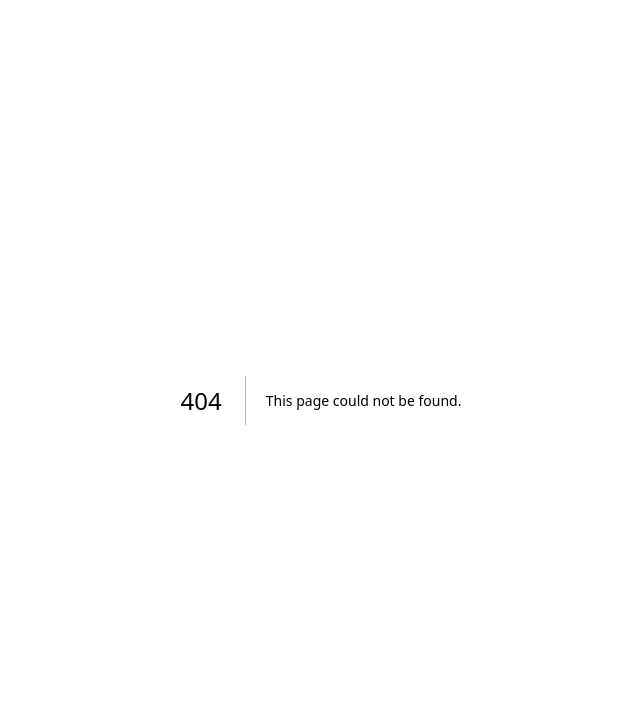
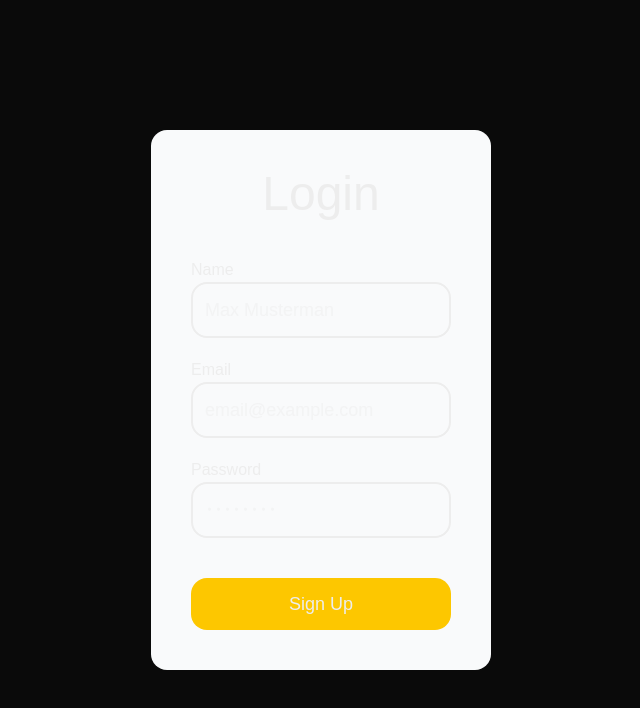
Before and after one commit to CoolV3/another-login-system, a Next.js app: page /signup in a window 1280 px wide. Before the commit this address had no page. Shown: the top 708 px of the page, without its empty margins (319-959 px from the left). Built offline with nearby package versions, Linux system fonts and the light colour scheme; no server answers.

Commit message:
Added the sign up form.

```diff
--- a/app/login/page.tsx
+++ b/app/login/page.tsx
@@ -1,3 +1,5 @@
+"use client"
+
 import LoginForm from "@/components/loginForm";
 
 
--- /dev/null
+++ b/app/signup/page.tsx
@@ -0,0 +1,12 @@
+"use client"
+
+import SignupForm from "@/components/signupForm";
+
+
+export default function signupPage() {
+
+
+    return (
+        <SignupForm/>
+    )
+}
--- /dev/null
+++ b/components/signupForm.tsx
@@ -0,0 +1,80 @@
+"use client"
+
+import {register} from "@/app/actions/auth";
+import {SubmitEventHandler, useState} from "react";
+
+
+
+
+export default function SignupForm() {
+    const [name, setName] = useState("")
+    const [email, setEmail] = useState("")
+    const [password, setPassword] = useState("")
+    const [nameError, setNameError] = useState("")
+    const [emailError, setEmailError] = useState("")
+    const [passwordError, setPasswordError] = useState("")
+    const [generalError, setGeneralError] = useState("")
+
+    const handleLogin: SubmitEventHandler<HTMLFormElement> = async (event) => {
+        event.preventDefault()
+        setNameError("")
+        setEmailError("")
+        setPasswordError("")
+        setGeneralError("")
+
+        if (!name) {
+            setNameError("Please type in a name")
+            return
+        }
+        if (!email) {
+            setEmailError("Please type in a email")
+            return
+        }
+        if (!password) {
+            setPasswordError("Please type in a password")
+            return
+        }
+        const formData = new FormData(event.currentTarget);
+        const response = await register(formData)
+
+        setGeneralError(response.message ?? "")
+        if (!response.success) {
+            setNameError(response.errors?.name?.at(0) ?? "")
+            setEmailError(response.errors?.email?.at(0) ?? "")
+            setPasswordError(response.errors?.password?.at(0) ?? "")
+            return
+        }
+
+    };
+
+    return(
+        <div className="flex items-center justify-center h-screen">
+            <div className="bg-gray-50 p-10 rounded-2xl">
+                <h1 className="text-5xl text-center pb-10">Login</h1>
+                <form className="flex flex-col gap-10" onSubmit={handleLogin}>
+                    <div className="flex flex-col gap-5">
+                        <div>
+                            <p>Name</p>
+                            <input name="name" onChange={(e) => setName(e.target.value)} className="p-3 border-2 rounded-2xl text-lg aria-invalid:border-red-500 " placeholder="Max Musterman" type="text" aria-invalid={!!nameError}/>
+                            {nameError && (<p className="text-red-600 text-center">{nameError}</p>)}
+                        </div>
+                        <div>
+                            <p>Email</p>
+                            <input name="email" onChange={(e) => setEmail(e.target.value)} className="p-3 border-2 rounded-2xl text-lg aria-invalid:border-red-500 " placeholder="email@example.com" type="email" aria-invalid={!!emailError}/>
+                            {emailError && (<p className="text-red-600 text-center">{emailError}</p>)}
+                        </div>
+                        <div>
+                            <p>Password</p>
+                            <input name="password" onChange={(e) => setPassword(e.target.value)} className="p-3 border-2 rounded-2xl text-lg aria-invalid:border-red-500" placeholder="････････" type="password" aria-invalid={!!passwordError}/>
+                            {passwordError && (<p className="text-red-600 text-center">{passwordError}</p>)}
+                        </div>
+                    </div>
+                    <div className="flex flex-col">
+                        <button type={"submit"} className="bg-yellow-400 px-5 py-3 text-lg rounded-2xl cursor-pointer">Sign Up</button>
+                        {generalError && (<p className="text-red-600 text-center">{generalError}</p>)}
+                    </div>
+                </form>
+            </div>
+        </div>
+    )
+}
```
